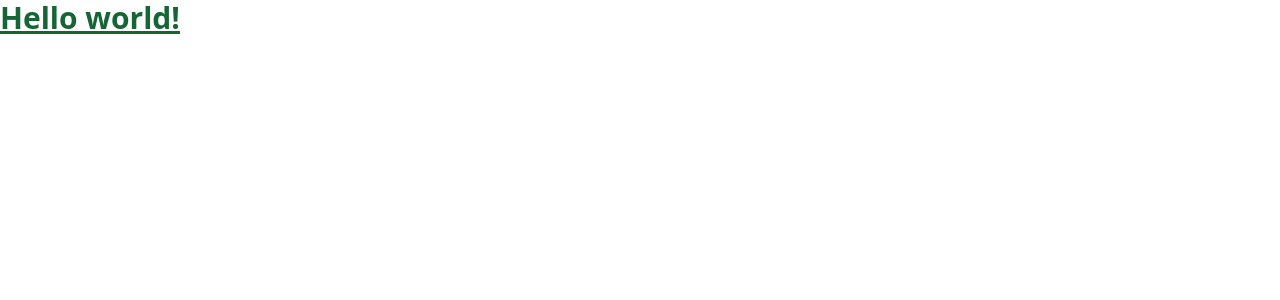
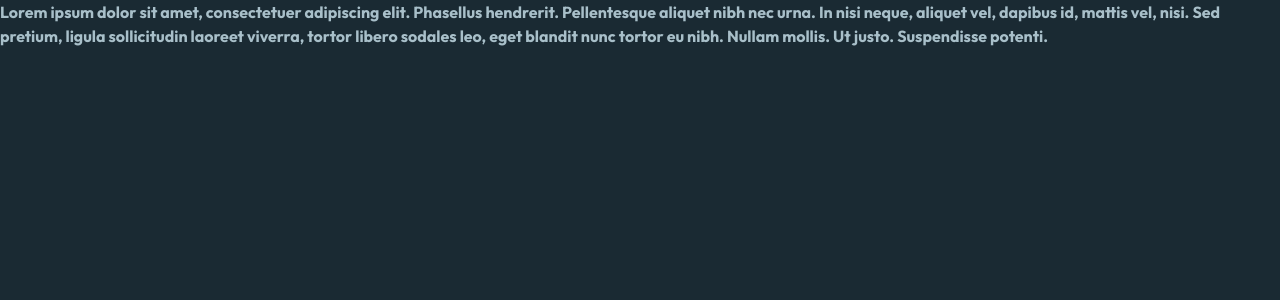
Before and after one commit to g1alexander/tic-tac-toe, a React (Vite) app: page / in a window 1280 px wide. Shown: the top 300 px of the page. Built offline with nearby package versions, Linux system fonts and the light colour scheme.

Commit message:
feat: config colors and font

```diff
--- a/src/main.tsx
+++ b/src/main.tsx
@@ -3,10 +3,13 @@ import ReactDOM from "react-dom/client";
 import { RouterProvider } from "react-router-dom";
 import router from "@router/index";
 
+import "@styles/global.css";
 import "@styles/tailwind.css";
 
 ReactDOM.createRoot(document.getElementById("root") as HTMLElement).render(
   <React.StrictMode>
-    <RouterProvider router={router} />
+    <main className="bg-black-400 text-gray-400 h-screen">
+      <RouterProvider router={router} />
+    </main>
   </React.StrictMode>
 );
--- a/src/pages/Home.tsx
+++ b/src/pages/Home.tsx
@@ -1,9 +1,13 @@
-function App() {
+function Home() {
   return (
-    <h1 className="text-3xl text-green-800 font-bold underline">
-      Hello world!
-    </h1>
+    <p className=" font-bold ">
+      Lorem ipsum dolor sit amet, consectetuer adipiscing elit. Phasellus
+      hendrerit. Pellentesque aliquet nibh nec urna. In nisi neque, aliquet vel,
+      dapibus id, mattis vel, nisi. Sed pretium, ligula sollicitudin laoreet
+      viverra, tortor libero sodales leo, eget blandit nunc tortor eu nibh.
+      Nullam mollis. Ut justo. Suspendisse potenti.
+    </p>
   );
 }
 
-export default App;
+export default Home;
--- a/src/router/index.tsx
+++ b/src/router/index.tsx
@@ -1,12 +1,12 @@
 import { createBrowserRouter } from "react-router-dom";
-import App from "@pages/Home";
+import Home from "@pages/Home";
 import Game from "@pages/Game";
 import ErrorPage from "@pages/Error";
 
 const router = createBrowserRouter([
   {
     path: "/",
-    element: <App />,
+    element: <Home />,
     errorElement: <ErrorPage />,
   },
 
--- /dev/null
+++ b/src/styles/global.css
@@ -0,0 +1,6 @@
+@import url("https://fonts.googleapis.com/css2?family=Outfit:wght@400;700&family=Space+Mono:wght@400;700&display=swap");
+
+html,
+body {
+  font-family: "Outfit", sans-serif;
+}
--- a/tailwind.config.cjs
+++ b/tailwind.config.cjs
@@ -2,6 +2,37 @@
 module.exports = {
   content: ["./index.html", "./src/**/*.{js,ts,jsx,tsx}"],
   theme: {
+    extend: {
+      colors: {
+        gray: {
+          300: "#DBE8ED",
+          400: "#A8BFC9",
+        },
+        black: {
+          300: "#1F3641",
+          400: "#1A2A33",
+        },
+        blue: {
+          300: "#65E9E4",
+          400: "#31C3BD",
+        },
+        yellow: {
+          300: "#FFC860",
+          400: "#F2B137",
+        },
+      },
+    },
+    screens: {
+      xs: "320px",
+      sm: "640px",
+      md: "768px",
+      mds: "769px",
+      lg: "1024px",
+      xl: "1280px",
+      "2xl": "1536px",
+    },
+  },
+  variants: {
     extend: {},
   },
   plugins: [],
```
